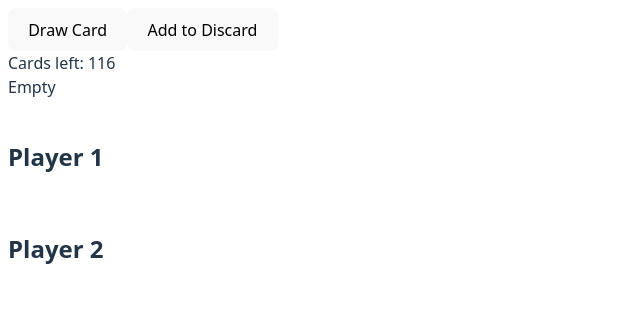
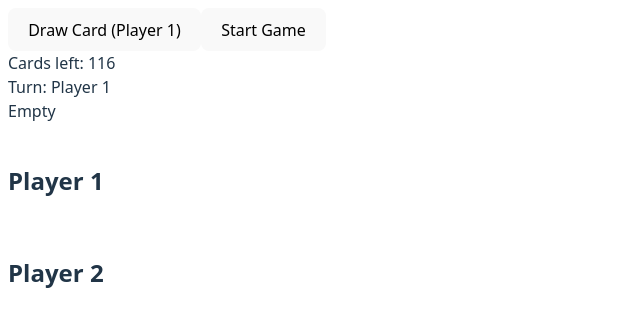
Before and after one commit to Dan-OH/stak-game, a React (Vite) app: page / in a window 1280 px wide. Shown: the top 326 px of the page, without its empty margins (0-640 px from the left). Built offline with nearby package versions, Linux system fonts and the light colour scheme.

Commit message:
add card rules, add player functions

```diff
--- a/src/App.jsx
+++ b/src/App.jsx
@@ -3,34 +3,18 @@ import './App.scss';
 import Card from './Card';
 
 function App() {
+  const playerCount = 2; // change later
   const [cardsDiscard, setCardsDiscard] = useState([]);
   const [cardsHand, setCardsHand] = useState([]);
+  const [cardsHandTwo, setCardsHandTwo] = useState([]);
   const [deck, setDeck] = useState(createDeck());
-  const [cardsHandTwo, setCardsHandTwo] = useState([]);
+  const [turn, setTurn] = useState(1);
 
-  //colored cards
   function createDeck() {
-    const colors = [0, 1, 2, 3]; // Representing the 4 colors
+    const colors = [0, 1, 2, 3];
     const deck = [];
 
-    // Cards per color
-    const coloredCards = [
-      0, // block
-      1,
-      2,
-      3,
-      4,
-      5,
-      6,
-      7,
-      8,
-      9,
-      10, // PLUS
-      11, // PLUS 2
-      12, // STAK
-    ];
-
-    // Add colored cards (1 of each per color)
+    const coloredCards = [0, 1, 2, 3, 4, 5, 6, 7, 8, 9, 10, 11, 12];
     colors.forEach((color) => {
       coloredCards.forEach((type) => {
         deck.push({ type, color });
@@ -38,21 +22,13 @@ function App() {
       });
     });
 
-    // Colorless cards (2 copies each)
-    const colorlessSpecials = [
-      13, // Blank STAK
-      14, // Inverted STAK
-      15, // Super STAK
-      16, // STAR
-    ];
-
+    const colorlessSpecials = [13, 14, 15, 16];
     colorlessSpecials.forEach((type) => {
       for (let i = 0; i < 2; i++) {
         deck.push({ type, color: null });
       }
     });
 
-    // Color Wheel cards (4 copies)
     for (let i = 0; i < 4; i++) {
       deck.push({ type: 17, color: null });
     }
@@ -62,55 +38,86 @@ function App() {
 
   const drawRandomCard = (fromArray, setFromArray, toArray, setToArray) => {
     if (fromArray.length === 0) return;
-
     const randomIndex = Math.floor(Math.random() * fromArray.length);
     const card = fromArray[randomIndex];
-
     setToArray((prev) => [...prev, card]);
-
     setFromArray((prev) => prev.filter((_, i) => i !== randomIndex));
   };
 
-  const drawCard = () => drawRandomCard(deck, setDeck, cardsHand, setCardsHand);
+  const drawCardForPlayer = (player) => {
+    if (player === 1) drawRandomCard(deck, setDeck, cardsHand, setCardsHand);
+    else drawRandomCard(deck, setDeck, cardsHandTwo, setCardsHandTwo);
+  };
 
-  const startDiscard = () =>
+  const drawCard = (player) => {
+    drawCardForPlayer(player);
+    nextTurn({ type: null, color: null });
+  };
+
+  const nextTurn = (playedCard = null) => {
+    if ([10, 16, 17].includes(playedCard?.type)) return; // Plus, Star, Color Wheel
+
+    if (playedCard?.type === 0) {
+      setTurn(((turn + 1) % playerCount) + 1); // skip next player
+      return;
+    }
+
+    if (playedCard?.type === 11) {
+      const nextPlayer = (turn % playerCount) + 1;
+      drawCardForPlayer(nextPlayer);
+      drawCardForPlayer(nextPlayer);
+      setTurn(((turn + 1) % playerCount) + 1); // skip next
+      return;
+    }
+
+    setTurn((prev) => (prev % playerCount) + 1);
+  };
+
+  const startGame = () => {
+    for (let i = 0; i < 8; i++) {
+      for (let player = 1; player <= playerCount; player++) {
+        drawCardForPlayer(player);
+      }
+    }
     drawRandomCard(deck, setDeck, cardsDiscard, setCardsDiscard);
+  };
 
-  // discarding cards
-  const handleHandCardClick = (cardIndex) => {
-    const clickedCard = cardsHand[cardIndex];
-
+  const handleHandCardClick = (cardIndex, player) => {
+    const playerHand = player === 1 ? cardsHand : cardsHandTwo;
+    const setPlayerHand = player === 1 ? setCardsHand : setCardsHandTwo;
+    const clickedCard = playerHand[cardIndex];
     const topDiscard = cardsDiscard[cardsDiscard.length - 1];
 
     if (
-      topDiscard.color === null ||
-      clickedCard.color === topDiscard.color ||
-      clickedCard.type === topDiscard.type ||
-      clickedCard.color === null
+      player === turn &&
+      (topDiscard?.color === null ||
+        clickedCard.color === topDiscard?.color ||
+        clickedCard.type === topDiscard?.type ||
+        clickedCard.color === null ||
+        (clickedCard.type === 12 && topDiscard?.type === 15))
     ) {
-      // if super STAK assume previous color
       if (clickedCard.type === 15 && topDiscard) {
         clickedCard.color = topDiscard.color;
       }
 
-      // add to discard
       setCardsDiscard((prev) => [...prev, clickedCard]);
+      setPlayerHand((prev) => prev.filter((_, i) => i !== cardIndex));
 
-      // remove from hand
-      setCardsHand((prev) => prev.filter((_, i) => i !== cardIndex));
+      nextTurn(clickedCard);
     }
   };
 
   return (
     <>
-      <button className="btn" onClick={drawCard}>
-        Draw Card
+      <button className="btn" onClick={() => drawCard(turn)}>
+        Draw Card (Player {turn})
       </button>
-      <button className="btn" onClick={startDiscard}>
-        Add to Discard
+      <button className="btn" onClick={startGame}>
+        Start Game
       </button>
 
       <div>Cards left: {deck.length}</div>
+      <div>Turn: Player {turn}</div>
 
       <div className="discard-pile">
         {cardsDiscard.length > 0 ? (
@@ -124,37 +131,28 @@ function App() {
       </div>
 
       <div className="local-players">
-        <div className="cards-hand local-player player-1">
-          <h2>Player 1</h2>
-
+        {[1, 2].map((playerNum) => {
+          const playerHand = playerNum === 1 ? cardsHand : cardsHandTwo;
+          return (
+            <div
+              key={playerNum}
+              className={`cards-hand local-player player-${playerNum}`}
+            >
+              <h2>Player {playerNum}</h2>
               <div className="cards-hand-grid">
-            {cardsHand.map((card, index) => (
+                {playerHand.map((card, index) => (
                   <Card
                     interactive
                     key={index}
                     type={card.type}
                     color={card.color}
-                onCardClick={() => handleHandCardClick(index)}
+                    onCardClick={() => handleHandCardClick(index, playerNum)}
                   />
                 ))}
               </div>
             </div>
-
-        <div className="cards-hand local-player player-2">
-          <h2>Player 2</h2>
-
-          <div className="cards-hand-grid">
-            {cardsHandTwo.map((card, index) => (
-              <Card
-                interactive
-                key={index}
-                type={card.type}
-                color={card.color}
-                onCardClick={() => handleHandCardClick(index)}
-              />
-            ))}
-          </div>
-        </div>
+          );
+        })}
       </div>
     </>
   );
```
Lines whose indentation alone changed are shown as unchanged.
